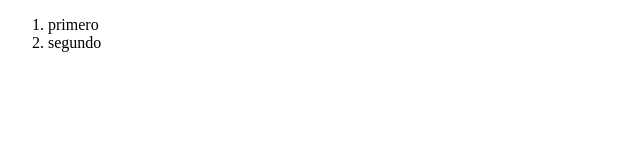
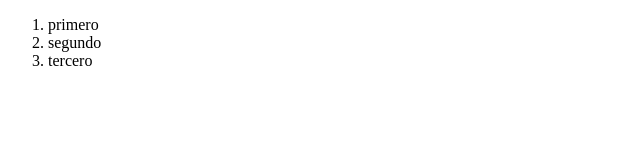
Before and after one commit to jpdelmuro/paginaweb, a plain HTML site: page index.html in a window 1280 px wide. Shown: the full height of the page, 0-640 px from the left. Drawn offline with Linux system fonts and the light colour scheme.

Commit message:
prueba de commit desde vscode

```diff
--- a/index.html
+++ b/index.html
@@ -9,6 +9,7 @@
     <ol>
         <li>primero</li>
         <li>segundo</li>
+        <li>tercero</li>
     </ol>
 </body>
 </html>
```
